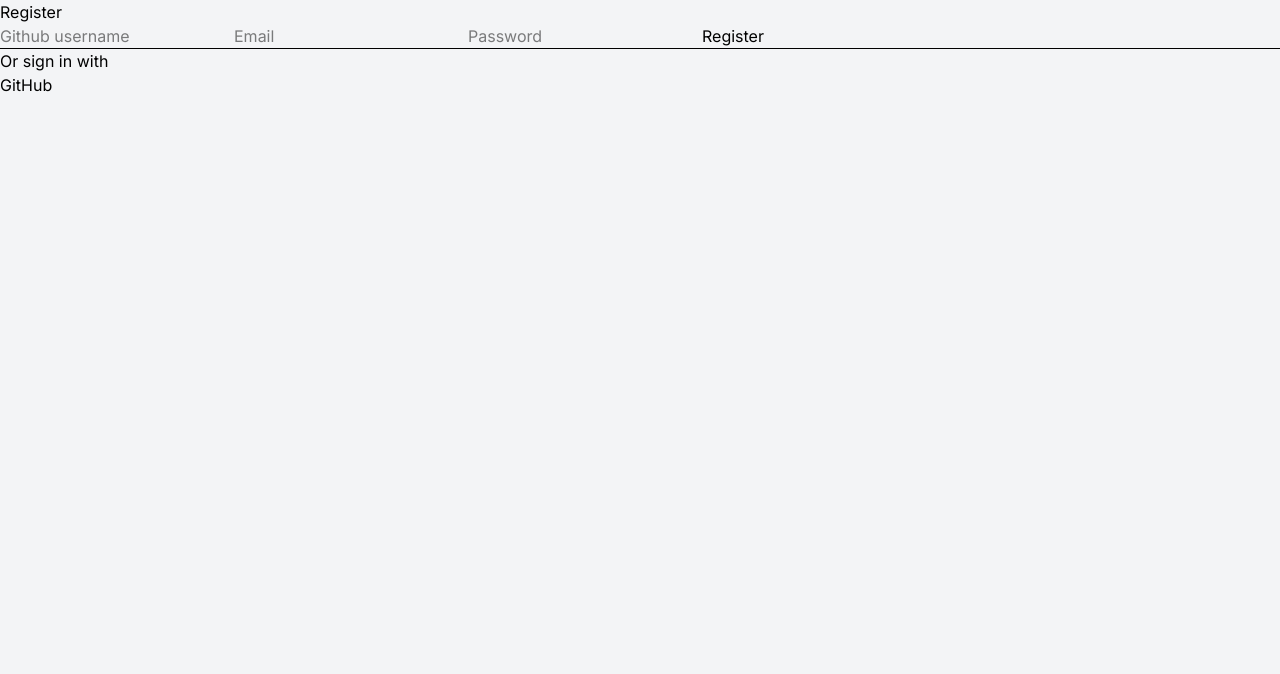
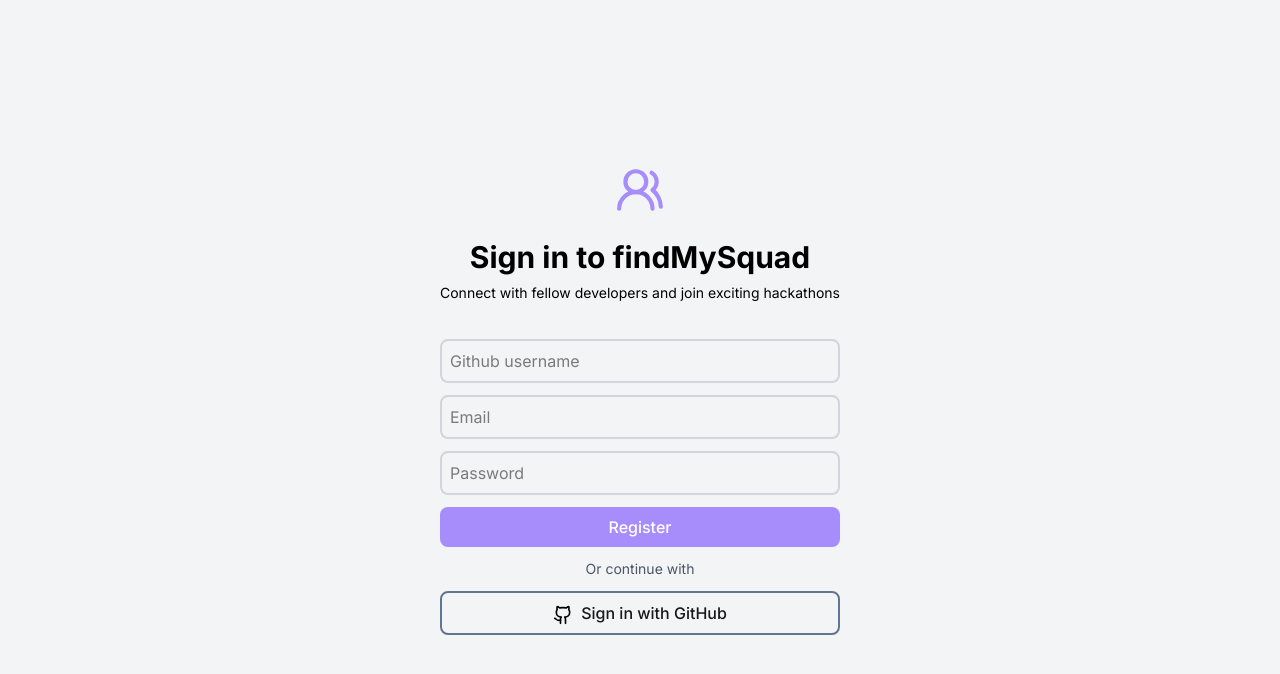
Before and after one commit to 4F24L/findMySquad, a React (Vite) app: page /register in a window 1280 px wide. Shown: the top 674 px of the page. Built offline with nearby package versions, Linux system fonts and the light colour scheme; no server answers.

Commit message:
register ui done

```diff
--- a/src/components/Button.jsx
+++ b/src/components/Button.jsx
@@ -1,9 +1,9 @@
 import React from 'react'
 
-const Button = ({label, bg, textClr, onClick, classes}) => {
+const Button = ({label, bg, textClr, onClick, classes, isDisabled, children}) => {
   return (
     <>
-    <button onClick={onClick} className={` cursor-pointer font-medium rounded-lg py-2 px-4  ${bg? bg : "bg-[#A78DFB]"} ${textClr? textClr : "text-white"} ${classes}`} >{label}</button>
+    <button disabled={isDisabled} onClick={onClick} className={` cursor-pointer font-medium rounded-lg py-2 px-4  ${bg? bg : "bg-[#A78DFB]"} ${textClr? textClr : "text-white"} ${classes}`} >{label || children}</button>
     </>
   )
 }
--- a/src/components/Hero.jsx
+++ b/src/components/Hero.jsx
@@ -1,15 +1,17 @@
 import React from "react";
 import Button from "./Button";
 import { Award, ChevronsRight, Rocket, UsersRound } from "lucide-react";
+import { useNavigate } from "react-router-dom";
 
 const Hero = () => {
+  const navigate = useNavigate();
   return (
     <div className="flex flex-col items-center justify-between h-[85vh] w-full">
       <div className="mt-20">
         <div className=" text-6xl font-bold text-center">
           Find Your Perfect
           <br />
-          &lt;Hackathon/&gt; Team
+          &lt;Hackathon/&gt; Squad
         </div>
 
         <div className=" font-light text-center mt-5">
@@ -17,7 +19,9 @@
           your hackathon dreams come true.
         </div>
       </div>
-      <Button label={"Browse Hackathons"} classes={"text-xl"} />
+      <Button onClick={()=>{
+        navigate('/hackathons')
+      }} label={"Browse Hackathons"} classes={"text-xl"} />
       <div className="flex justify-between px-10 gap-20 mb-10">
         <div className="flex flex-col items-center">
           <span className="bg-[#a78dfb] p-1 w-14 h-14 flex justify-center items-center rounded-md">
--- /dev/null
+++ b/src/components/Input.jsx
@@ -0,0 +1,9 @@
+import React from 'react'
+
+const Input = ({placeholder, type, value, onChange, isRequired}) => {
+  return (
+    <input required={isRequired} onChange={onChange} value={value} type={type} placeholder={placeholder} className="border-2 border-gray-300 rounded-lg p-2 focus:outline-none focus:border-[#a78dfb]" />
+  )
+}
+
+export default Input
--- a/src/components/NavBar.jsx
+++ b/src/components/NavBar.jsx
@@ -1,8 +1,9 @@
 import React from "react";
 import Button from "./Button";
-import { Link } from "react-router-dom";
+import { Link, useNavigate } from "react-router-dom";
 
 const NavBar = () => {
+  const navigate = useNavigate();
   return (
     <div className=" flex justify-between px-6 py-6">
       <div className=" font-bold text-2xl">FindMySquad</div>
@@ -22,8 +23,12 @@
         </li>
       </ul>
       <div className="flex gap-5 justify-between">
-        <Button label={"Sign Up"} bg={"bg-white"} textClr={"text-black"} />
-        <Button label={"Login"} />
+        <Button onClick={()=>{
+          navigate("/register")
+        }} label={"Sign Up"} bg={"bg-white"} textClr={"text-black"} classes={"border-2 border-[#a78dfb]"} />
+        <Button onClick={()=>{
+          navigate("/login")
+        }} label={"Login"} />
       </div>
     </div>
   );
--- a/src/pages/Register.jsx
+++ b/src/pages/Register.jsx
@@ -3,6 +3,10 @@
 import { useNavigate } from "react-router-dom";
 import { auth } from "../firebase";
 import { useAuth } from "../contexts/authContext";
+import { UsersRound } from "lucide-react";
+import Input from "../components/Input";
+import Button from "../components/Button";
+import githubLogo from "../assets/github.svg";
 
 export default function Register() {
   const [githubUsername, setGithubUsername] = useState("");
@@ -18,12 +22,16 @@
     setIsLoading(true);
 
     try {
-      const userCrediential = await createUserWithEmailAndPassword(auth, email, password);
+      const userCrediential = await createUserWithEmailAndPassword(
+        auth,
+        email,
+        password
+      );
       const user = userCrediential.user;
       setIsLoading(false);
       await updateProfile(user, {
         displayName: githubUsername,
-      })
+      });
       navigate("/profile");
     } catch (err) {
       alert(err.message);
@@ -32,39 +40,61 @@
   }
 
   return (
-    <>
-      <h1>Register</h1>
-      <form onSubmit={handleReg}>
-        <input
-          type="text"
-          placeholder="Github username"
+    <div className="flex justify-center items-center h-screen p-3">
+      <div className="">
+        <div className="flex flex-col items-center gap-2 mb-9">
+          <UsersRound size={50} color="#a78dfb" className="mb-4" />
+          <p className=" text-3xl font-bold">Sign in to findMySquad</p>
+          <p className=" text-sm">
+            Connect with fellow developers and join exciting hackathons
+          </p>
+        </div>
+
+        <form className="flex flex-col mt-5 gap-3" onSubmit={handleReg}>
+          <Input
+            type={"text"}
+            placeholder={"Github username"}
             value={githubUsername}
             onChange={(e) => setGithubUsername(e.target.value)}
-          required
+            isRequired={true}
           />
-        <input
-          type="email"
-          placeholder="Email"
+          <Input
+            type={"email"}
+            placeholder={"Email"}
             value={email}
             onChange={(e) => setEmail(e.target.value)}
-          required
+            isRequired={true}
           />
-        <input
-          type="password"
-          placeholder="Password"
+          <Input
+            type={"password"}
+            placeholder={"Password"}
             value={password}
             onChange={(e) => setPassword(e.target.value)}
-          required
+            isRequired={true}
           />
-        <button type="submit" disabled={isLoading}>
-          {isLoading ? "Registering..." : "Register"}
-        </button>
+          <Button
+            type="submit"
+            isDisabled={isLoading}
+            label={isLoading ? "Registering..." : "Register"}
+          />
+
+          <p className=" text-center text-gray-600 text-sm">Or continue with</p>
+
+          <Button
+            onClick={signInWithGithub}
+            bg="bg-gray"
+            textClr={"text-zinc-900"}
+            classes={"border-2 border-slate-500"}
+          >
+            <img
+              src={githubLogo}
+              alt="GitHub Logo"
+              className="w-5 h-5 inline-block mr-2"
+            />
+            Sign in with GitHub
+          </Button>
         </form>
-
-      <hr />
-
-      <h3>Or sign in with</h3>
-      <button onClick={signInWithGithub}>GitHub</button>
-    </>
+      </div>
+    </div>
   );
 }
```
Also changed, not shown: src/assets/github.svg (added). Lines whose indentation alone changed are shown as unchanged.
